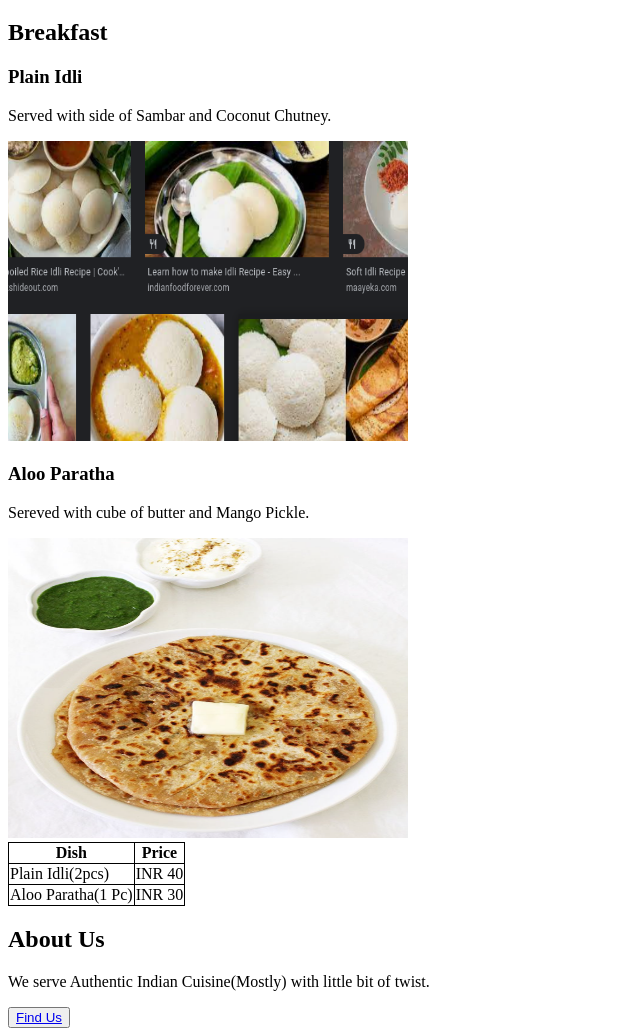
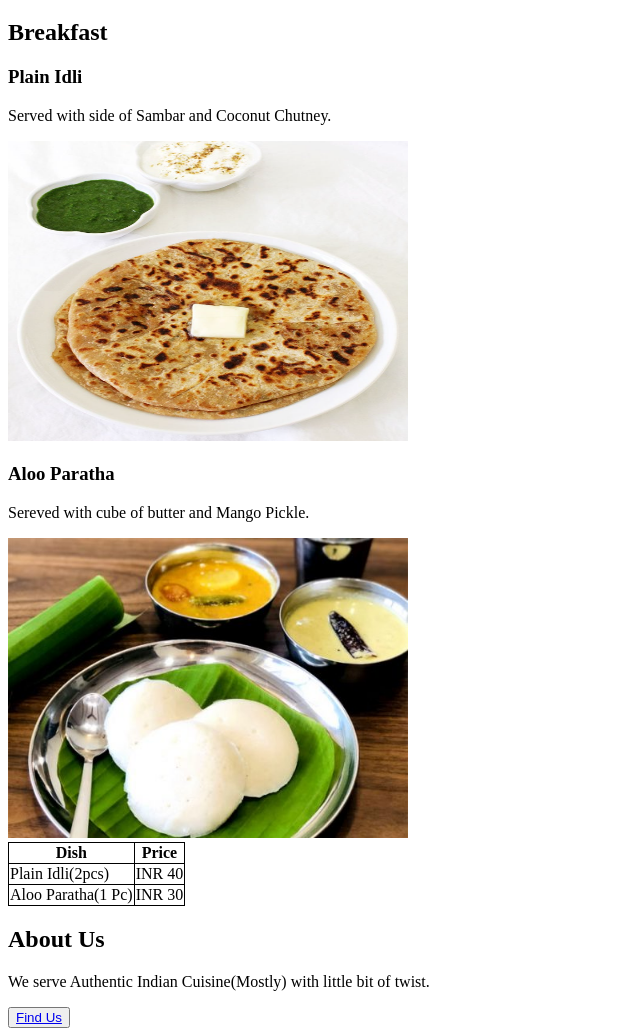
Before and after one commit to RahulJana/html-css, a plain HTML site: page Garam Masala v1/index.html in a window 1280 px wide. Shown: the part 61-1097 px from the top of the page, without its empty margins (0-640 px from the left). Drawn offline with Linux system fonts and the light colour scheme; files whose address does not match are found by name.

Commit message:
Changed the index.html.

```diff
--- a/Garam Masala v1/index.html
+++ b/Garam Masala v1/index.html
@@ -8,11 +8,11 @@
         <h2>Breakfast</h2>
         <h3>Plain Idli</h3>
         <p>Served with side of Sambar and Coconut Chutney.</p>
-        <img src="/home/rahul/git_workspace/Meta front-end/Garam Masala v1/media/idli.png" width="400" height="300" alt="Idli Sambar">
+        <img src="../Garam Masala v1/media/aloo paratha.png" width="400" height="300" alt="Idli Sambar">
         <!-- for some reason jpegs are not supported -->
         <h3>Aloo Paratha</h3>
         <p>Sereved with cube of butter and Mango Pickle.</p>
-        <img src="/home/rahul/git_workspace/Meta front-end/Garam Masala v1/media/aloo paratha.png" width="400" height="300", alt="Aloo Paratha">
+        <img src="../Garam Masala v1/media/idli-sambhar-500x375.png" width="400" height="300", alt="Aloo Paratha">
         <style>
             table, th, td{
                 border: 1px solid black;
```
